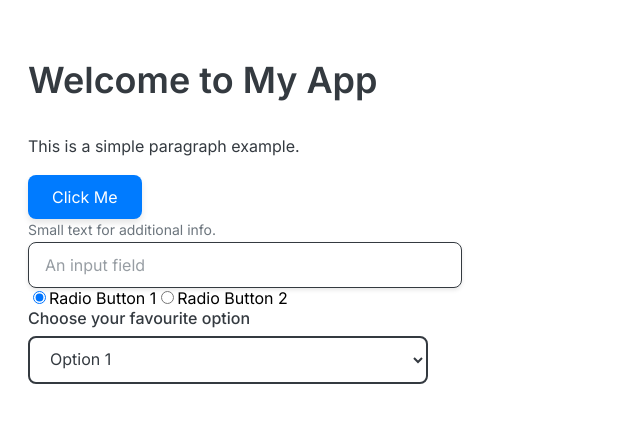
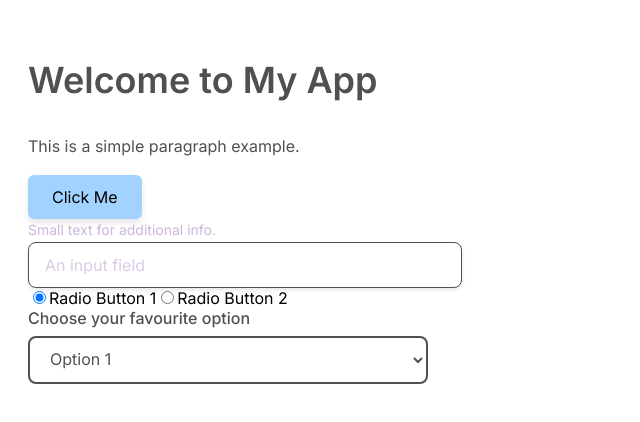
Before and after one commit to bajramidamir/tempest-ui, a React (Vite) app: page / in a window 1280 px wide. Shown: the top 422 px of the page, without its empty margins (0-640 px from the left). Built offline with nearby package versions, Linux system fonts and the light colour scheme.

Commit message:
colour changes, tooltip aria update

```diff
--- a/src/components/Button/Button.css
+++ b/src/components/Button/Button.css
@@ -1,13 +1,13 @@
 .btn {
-  padding: 12px 24px; /* Increased padding for a more comfortable click area */
+  padding: 12px 24px; /* Comfortable click area */
   border: none;
   cursor: pointer;
   font-size: 1rem; /* Adjust font size as needed */
-  border-radius: 8px; /* Rounded corners */
+  border-radius: 6px; /* Slightly more rounded corners */
   transition:
     background-color 0.3s,
     box-shadow 0.3s,
-    opacity 0.3s; /* Added transition for shadow */
+    opacity 0.3s;
   box-shadow: 0 4px 6px rgba(0, 0, 0, 0.1); /* Subtle shadow */
 }
 
@@ -16,49 +16,54 @@
   outline-offset: 2px;
 }
 
+/* Primary Button */
 .btn-primary {
   background-color: var(--color-primary);
-  color: var(--color-white);
+  color: var(--color-black); /* High contrast against pastel */
 }
 
 .btn-primary:hover {
-  background-color: #0056b3; /* Darker shade for hover */
-  box-shadow: 0 6px 8px rgba(0, 0, 0, 0.2); /* Slightly more pronounced shadow */
+  background-color: #8abbe8; /* Slightly darker pastel blue */
+  box-shadow: 0 6px 8px rgba(0, 0, 0, 0.2);
 }
 
+/* Secondary Button */
 .btn-secondary {
   background-color: var(--color-secondary);
-  color: var(--color-white);
+  color: var(--color-black); /* High contrast */
 }
 
 .btn-secondary:hover {
-  background-color: #5a6268; /* Darker shade for hover */
-  box-shadow: 0 6px 8px rgba(0, 0, 0, 0.2); /* Slightly more pronounced shadow */
+  background-color: #b491c4; /* Darker shade for hover */
+  box-shadow: 0 6px 8px rgba(0, 0, 0, 0.2);
 }
 
+/* Success Button */
 .btn-success {
   background-color: var(--color-success);
-  color: var(--color-white);
+  color: var(--color-black); /* High contrast */
 }
 
 .btn-success:hover {
-  background-color: #218838; /* Darker shade for hover */
-  box-shadow: 0 6px 8px rgba(0, 0, 0, 0.2); /* Slightly more pronounced shadow */
+  background-color: #a6eb84; /* Slightly darker pastel cyan */
+  box-shadow: 0 6px 8px rgba(0, 0, 0, 0.2);
 }
 
+/* Danger Button */
 .btn-danger {
   background-color: var(--color-danger);
-  color: var(--color-white);
+  color: var(--color-black); /* High contrast */
 }
 
 .btn-danger:hover {
-  background-color: #c82333; /* Darker shade for hover */
-  box-shadow: 0 6px 8px rgba(0, 0, 0, 0.2); /* Slightly more pronounced shadow */
+  background-color: #e998a8; /* Slightly darker pastel pink */
+  box-shadow: 0 6px 8px rgba(0, 0, 0, 0.2);
 }
 
+/* Disabled Button */
 .btn-disabled {
-  background-color: #cccccc; /* Adjusted for contrast */
-  color: #666666;
+  background-color: #e2e2e2; /* Lightened disabled state */
+  color: #7f7f7f;
   cursor: not-allowed;
-  box-shadow: none; /* No shadow for disabled state */
+  box-shadow: none; /* No shadow for disabled */
 }
--- a/src/index.css
+++ b/src/index.css
@@ -1,16 +1,16 @@
 @import url("https://fonts.googleapis.com/css2?family=Inter:wght@400;500;600&display=swap");
 
 :root {
-  --color-primary: #007bff;
-  --color-secondary: #6c757d;
-  --color-success: #28a745;
-  --color-danger: #dc3545;
-  --color-warning: #ffc107;
-  --color-info: #17a2b8;
-  --color-light: #f8f9fa;
-  --color-dark: #343a40;
-  --color-white: #ffffff;
-  --color-black: #000000;
+  --color-primary: #a2d2ff; /* Soft pastel blue */
+  --color-secondary: #cdb4db; /* Soft pastel purple */
+  --color-success: #c1fba4; /* Light pastel cyan */
+  --color-danger: #ffafcc; /* Pastel pink */
+  --color-warning: #ffe5b4; /* Light pastel orange */
+  --color-info: #b8f2e6; /* Pastel mint */
+  --color-light: #f8edeb; /* Soft cream */
+  --color-dark: #50514f; /* Muted dark gray for contrast */
+  --color-white: #ffffff; /* Pure white */
+  --color-black: #000000; /* Black for text */
 }
 
 * {
```
Also changed, not shown: src/components/Tooltip/Tooltip.tsx (+18 -2 lines), 1 other file (tests, documents, lock files or other folders).
